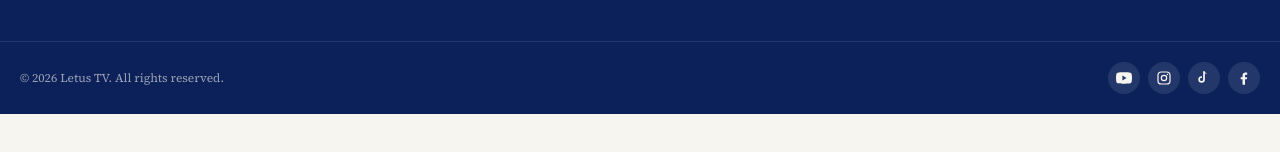
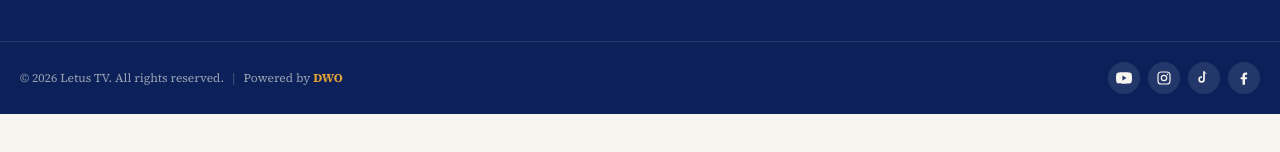
Before and after one commit to olybless89-cyber/LETUS-TV, a Next.js app: page /articles in a window 1280 px wide. Shown: the part 598-750 px from the top of the page. Built offline with nearby package versions, Linux system fonts and the light colour scheme; no server answers; the database is empty.

Commit message:
Update from Claude build 2026-09-28 11:04

```diff
--- a/components/footer.tsx
+++ b/components/footer.tsx
@@ -62,7 +62,19 @@ export function Footer({ settings }: { settings: SiteSettings | null }) {
 
       <div className="border-t border-white/10">
         <div className="container-page flex flex-col gap-2 py-5 text-xs text-paper/60 sm:flex-row sm:items-center sm:justify-between">
-          <p>&copy; {year} Letus TV. All rights reserved.</p>
+          <p>
+            &copy; {year} Letus TV. All rights reserved.
+            <span className="mx-2 text-paper/30">|</span>
+            Powered by{" "}
+            <a
+              href="https://digitalweboracleict.com"
+              target="_blank"
+              rel="noopener noreferrer"
+              className="font-bold text-gold hover:underline"
+            >
+              DWO
+            </a>
+          </p>
           <div className="flex gap-2">
             {SOCIAL_LINKS.map(({ label, url, Icon }) => (
               <a
```
